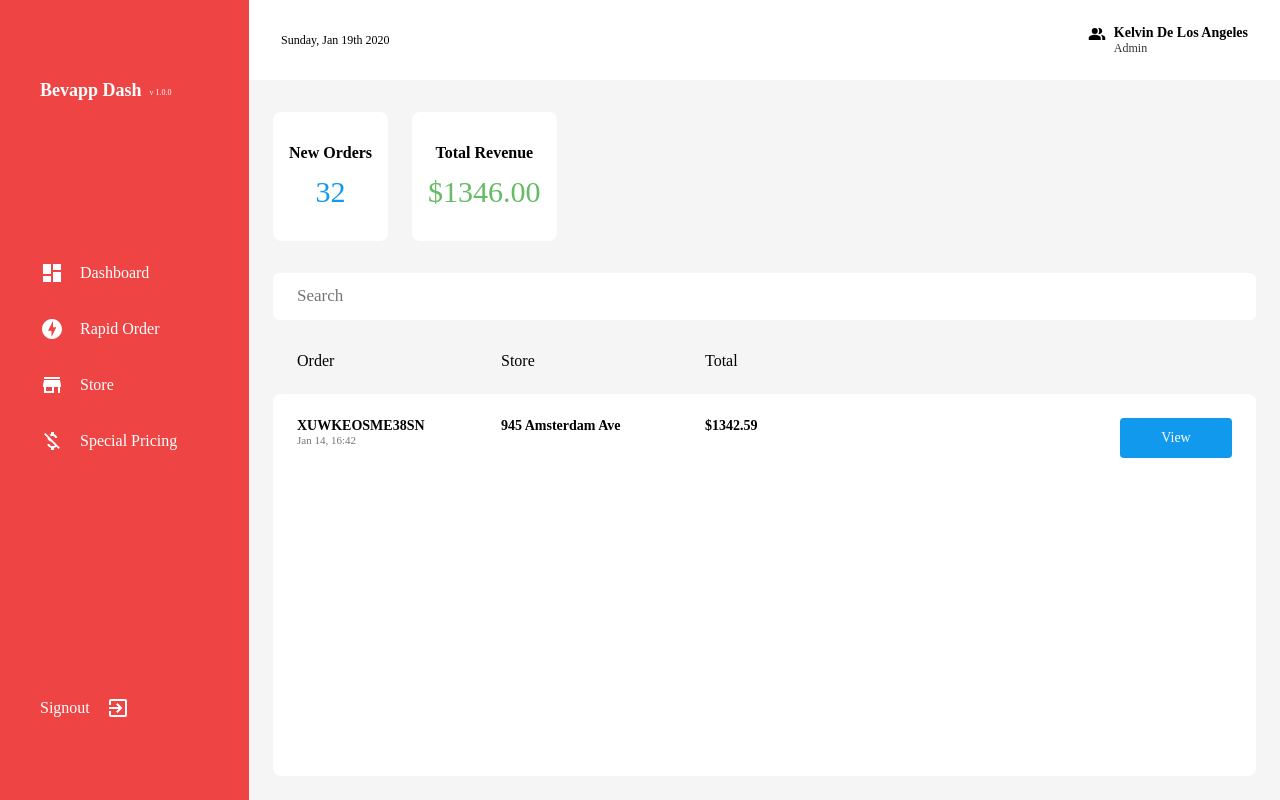
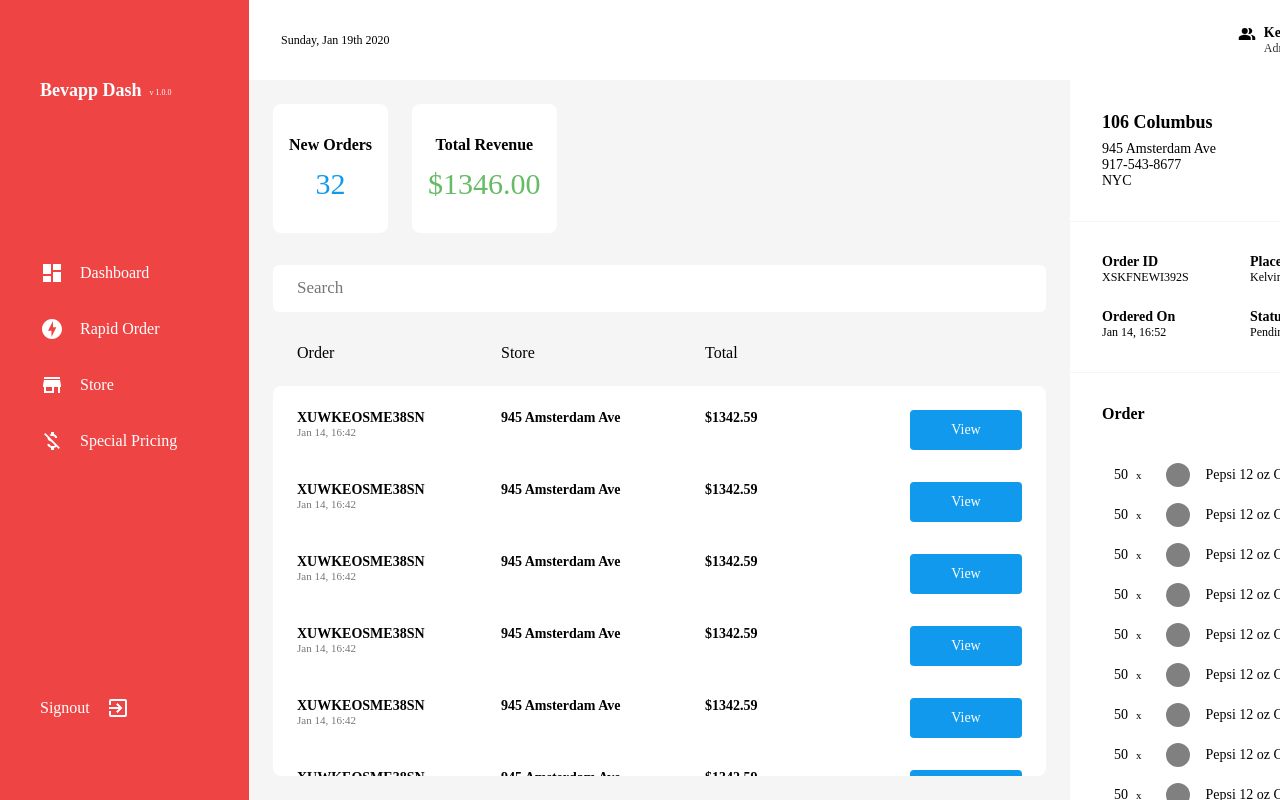
Before and after one commit to kelvindelosangeles/bevapp-dash, a React (Create React App) app: page /dashboard in a window 1280 px wide. Built offline with nearby package versions, Linux system fonts and the light colour scheme.

Commit message:
Screens Complete

```diff
--- a/src/App.js
+++ b/src/App.js
@@ -31,6 +31,7 @@ const AppWrapper = styled.div`
   height: 100vh;
   width: 100vw;
   min-height: 800px;
+  min-width: 1430px;
 `;
 
 const AppContainer = styled.div`
--- a/src/applications/Dashboard/Dashboard.js
+++ b/src/applications/Dashboard/Dashboard.js
@@ -1,28 +1,45 @@
 import React from "react";
 
 import styled from "styled-components";
+
 import StatBar from "./components/StatBar";
 import DashboardSearch from "./components/DashboardSearch";
+import OrderHeader from "./components/OrderHeader";
+import Orders from "./components/Orders/Orders";
+import SingleOrder from "./components/Single Orders/SingleOrder";
 import { Colors } from "../../constants/Colors";
-import OrderHeader from "./components/OrderHeader";
-import Orders from "./components/Orders";
 
 const Dashboard = () => {
   return (
     <DashboardWrapper>
-      <StatBar />
-      <DashboardSearch />
-      <OrderHeader />
-      <Orders />
+      <Main>
+        <StatBar />
+        <DashboardSearch />
+        <OrderHeader />
+        <Orders />
+      </Main>
+      <Aside>
+        <SingleOrder />
+      </Aside>
     </DashboardWrapper>
   );
 };
 
 const DashboardWrapper = styled.div`
+  display: flex;
   flex: 1;
+`;
+const Main = styled.div`
   display: flex;
   flex-direction: column;
-  padding: 32px 24px 24px 24px;
+  flex: 1;
+  padding: 24px;
+`;
+const Aside = styled.div`
+  display: flex;
+  max-width: 360px;
+  flex: 1;
+  background-color: ${Colors.white};
 `;
 
 export default Dashboard;
--- a/src/applications/Dashboard/components/Order.js
+++ b/src/applications/Dashboard/components/Orders/Order.js
@@ -1,11 +1,11 @@
 import React from "react";
 import styled from "styled-components";
-import { Colors } from "../../../constants/Colors";
+import { Colors } from "../../../../constants/Colors";
 import moment from "moment";
 
 const Order = () => {
-  const date = new Date();
-  console.log(date);
+  console.log(moment(new Date()).format("MMM DD, H:mm"));
+
   return (
     <OrderWrapper>
       <div>
@@ -36,6 +36,7 @@ const OrderWrapper = styled.div`
     color: "#000000";
     font-size: 14px;
     width: 180px;
+    min-width: 180px;
     margin-right: 24px;
   }
   p {
@@ -46,6 +47,7 @@ const OrderWrapper = styled.div`
   button {
     margin-left: auto;
     width: 112px;
+    min-width: 112px;
     height: 40px;
     background-color: ${Colors.blue};
     color: ${Colors.white};
--- a/src/applications/Dashboard/components/Orders.js
+++ b/src/applications/Dashboard/components/Orders/Orders.js
@@ -1,12 +1,23 @@
 import React, { useRef, useEffect, useState } from "react";
 import styled from "styled-components";
-import { Colors } from "../../../constants/Colors";
+import { Colors } from "../../../../constants/Colors";
 import Order from "./Order";
 
 const Orders = () => {
   return (
     <OrdersWrapper>
       <section>
+        <Order />
+        <Order />
+        <Order />
+        <Order />
+        <Order />
+        <Order />
+        <Order />
+        <Order />
+        <Order />
+        <Order />
+        <Order />
         <Order />
       </section>
     </OrdersWrapper>
--- /dev/null
+++ b/src/applications/Dashboard/components/Single Orders/SingleOrder.js
@@ -0,0 +1,170 @@
+import React from "react";
+
+import styled from "styled-components";
+import { Colors } from "../../../../constants/Colors";
+import SingleOrderItem from "./SingleOrderItem";
+
+const SingleOrder = () => {
+  return (
+    <SingleOrderWrapper>
+      <div className="wrapper">
+        <CustomerDetails>
+          <div>
+            <h3>106 Columbus</h3>
+            <p>945 Amsterdam Ave</p>
+            <p>917-543-8677</p>
+            <p>NYC</p>
+          </div>
+          <div> Map Image</div>
+        </CustomerDetails>
+
+        <OrderDetails>
+          <div className="row">
+            <div className="detail">
+              <h6>Order ID</h6>
+              <p>XSKFNEWI392S</p>
+            </div>
+            <div className="detail">
+              <h6>Placed By</h6>
+              <p>Kelvin De Los Angeles</p>
+            </div>
+          </div>
+          <div className="row">
+            <div className="detail">
+              <h6>Ordered On</h6>
+              <p>Jan 14, 16:52</p>
+            </div>
+            <div className="detail">
+              <h6>Status/Complete</h6>
+              <p>Pending Review</p>
+            </div>
+          </div>
+        </OrderDetails>
+
+        <OrderItems>
+          <header>
+            <h6>Order</h6>
+            <h6>Cost</h6>
+          </header>
+          <main>
+            <SingleOrderItem />
+            <SingleOrderItem />
+            <SingleOrderItem />
+            <SingleOrderItem />
+            <SingleOrderItem />
+            <SingleOrderItem />
+            <SingleOrderItem />
+            <SingleOrderItem />
+            <SingleOrderItem />
+            <SingleOrderItem />
+          </main>
+          <footer>
+            <h6>Total Cost</h6>
+            <h6>$ 4,564.23</h6>
+          </footer>
+        </OrderItems>
+
+        <OrderActions>
+          <div>
+            <SmallButton color={Colors.yellow}>Edit</SmallButton>
+            <SmallButton color={Colors.blue}>Print</SmallButton>
+            <SmallButton color={Colors.red}>Delete</SmallButton>
+          </div>
+          <button className="complete">Complete Order</button>
+        </OrderActions>
+      </div>
+    </SingleOrderWrapper>
+  );
+};
+
+const SingleOrderWrapper = styled.div`
+  position: relative;
+  flex: 1;
+  .wrapper {
+    position: absolute;
+    height: 100%;
+    width: 100%;
+    overflow: scroll;
+  }
+  section {
+    padding: 32px;
+    border-bottom: 1px solid ${Colors.lightGrey};
+  }
+`;
+
+const CustomerDetails = styled.section`
+  display: flex;
+  justify-content: space-between;
+  h3 {
+    font-family: "AvenirNext-Heavy", "Avenir Next", serif;
+    font-size: 18px;
+    margin-bottom: 8px;
+  }
+  p {
+    font-family: "AvenirNext-Medium", "Avenir Next", serif;
+    font-size: 14px;
+  }
+`;
+const OrderDetails = styled.section`
+  .row {
+    display: flex;
+    :first-of-type {
+      margin-bottom: 24px;
+    }
+  }
+  .detail {
+    flex: 1;
+  }
+  h6 {
+    font-family: "AvenirNext-Bold", "Avenir Next", serif;
+    font-size: 14px;
+  }
+  p {
+    font-family: "AvenirNext-Medium", "Avenir Next", serif;
+    font-size: 12px;
+  }
+`;
+
+const OrderItems = styled.section`
+  header {
+    display: flex;
+    justify-content: space-between;
+    margin-bottom: 40px;
+  }
+  h6 {
+    font-family: "AvenirNext-Bold", "Avenir Next", serif;
+    font-size: 16px;
+  }
+  main {
+    margin-bottom: 40px;
+  }
+  footer {
+    display: flex;
+    justify-content: space-between;
+  }
+`;
+const OrderActions = styled.section`
+  div {
+    display: flex;
+    justify-content: space-between;
+    margin-bottom: 24px;
+  }
+  button {
+    height: 40px;
+    border-radius: 5px;
+    border: none;
+    font-family: "AvenirNext-Medium", "Avenir Next", serif;
+    font-size: 14px;
+  }
+  .complete {
+    width: 100%;
+    background-color: ${Colors.green};
+  }
+`;
+const SmallButton = styled.button`
+    width: 80px;
+    ${props => console.log(props.color)}
+    background-color: ${props => props.color};
+    `;
+
+export default SingleOrder;
--- /dev/null
+++ b/src/applications/Dashboard/components/Single Orders/SingleOrderItem.js
@@ -0,0 +1,52 @@
+import React from "react";
+import styled from "styled-components";
+
+const SingleOrderItem = () => {
+  return (
+    <Order>
+      <div className="quantity">50</div>
+      <span>x</span>
+      <div className="logo" />
+      <p className="itemTitle">Pepsi 12 oz Can</p>
+      <p className="cost">$ 47.32</p>
+    </Order>
+  );
+};
+
+const Order = styled.div`
+  display: flex;
+  align-items: center;
+  margin-bottom: 16px;
+  .quantity {
+    width: 26px;
+    font-family: "AvenirNext-DemiBold", "Avenir Next", serif;
+    font-size: 14px;
+    text-align: right;
+    margin-right: 8px;
+  }
+  span {
+    font-family: "AvenirNext-Medium", "Avenir Next", serif;
+    font-size: 11px;
+    letter-spacing: 0;
+    line-height: 0.4;
+    margin-right: 24px;
+  }
+  .logo {
+    height: 24px;
+    width: 24px;
+    background-color: grey;
+    border-radius: 50%;
+    margin-right: 16px;
+  }
+  .itemTitle {
+    font-family: "AvenirNext-Regular", "Avenir Next", serif;
+    font-size: 14px;
+  }
+  .cost {
+    font-family: "AvenirNext-Medium", "Avenir Next", serif;
+    font-size: 14px;
+    margin-left: auto;
+  }
+`;
+
+export default SingleOrderItem;
--- a/src/constants/Colors.js
+++ b/src/constants/Colors.js
@@ -6,5 +6,6 @@ export const Colors = {
   lightGrey: "#F5F5F5",
   grey: "#777777",
   blue: "#1199EE",
-  green: "#66BB66"
+  green: "#66BB66",
+  yellow: "#FFCC66"
 };
--- a/src/global/AppHeader/AppHeader.js
+++ b/src/global/AppHeader/AppHeader.js
@@ -27,7 +27,7 @@ const AppHeaderWrapper = styled.div`
   display: flex;
   justify-content: space-between;
   align-items: center;
-  height: 80px;
+  min-height: 80px;
   width: 100%;
   padding: 0 32px;
   background-color: ${Colors.white};
```
